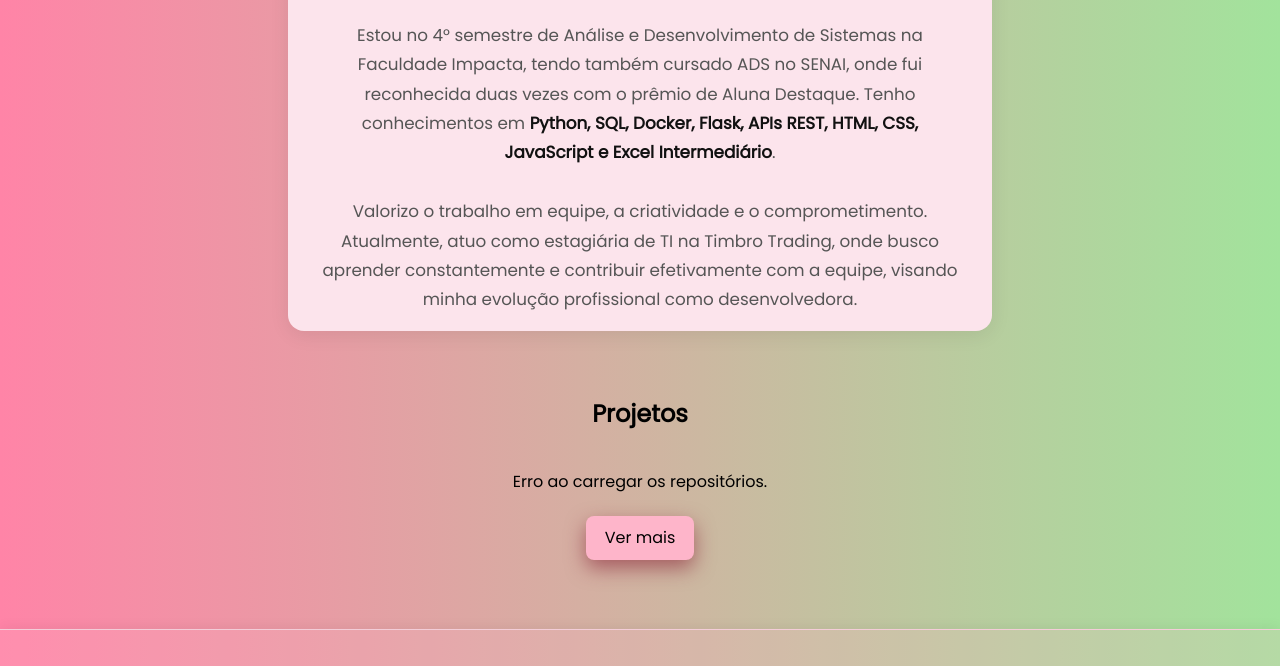
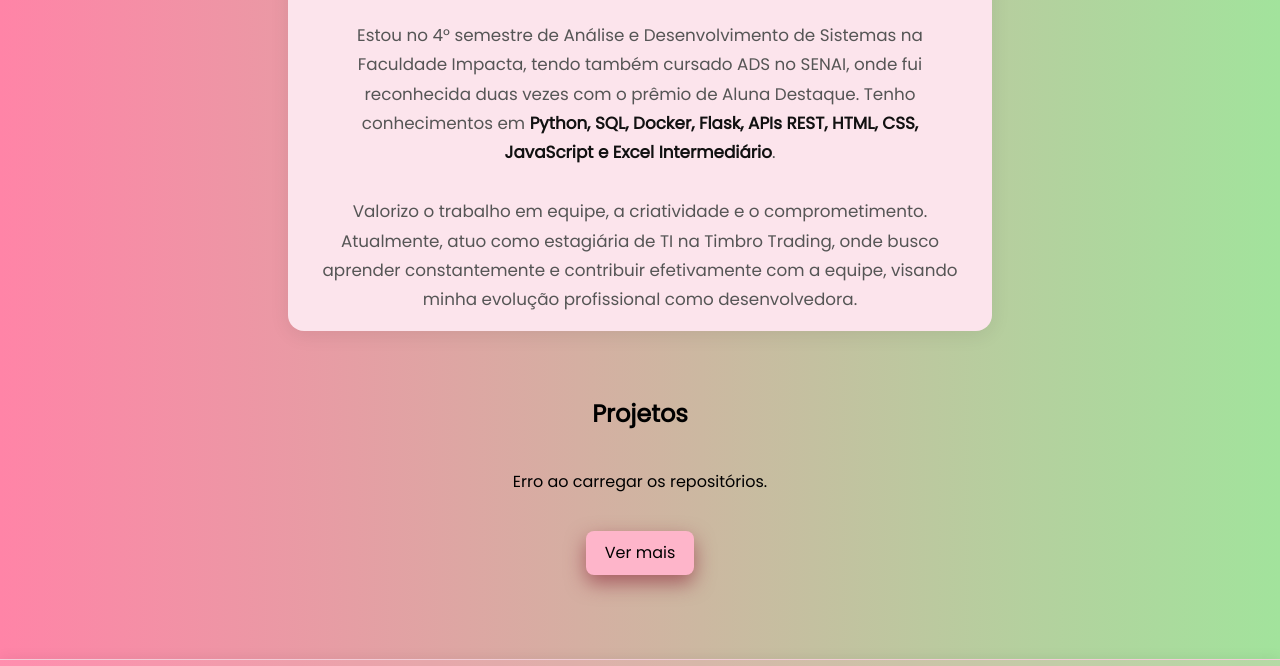
Before and after one commit to beatrizbramont/Meu_Portfolio, a website: page index.html in a window 1280 px wide. Shown: the part 830-1496 px from the top of the page. Drawn offline with nearby package versions, Linux system fonts and the light colour scheme; no server answers; a web font is replaced by a local one.

Commit message:
Atualizando localização do botão "ver mais"

```diff
--- a/css/works.css
+++ b/css/works.css
@@ -152,7 +152,7 @@ a {
     cursor: pointer;
     font-family: 'Poppins', sans-serif;
     font-size: 1rem;
-    margin: 5px auto;
+    margin: 20px auto;
     transition: 0.3s ease-in-out;
     box-shadow: 0 8px 20px rgba(136, 33, 54, 0.6);
     cursor: pointer;
```
